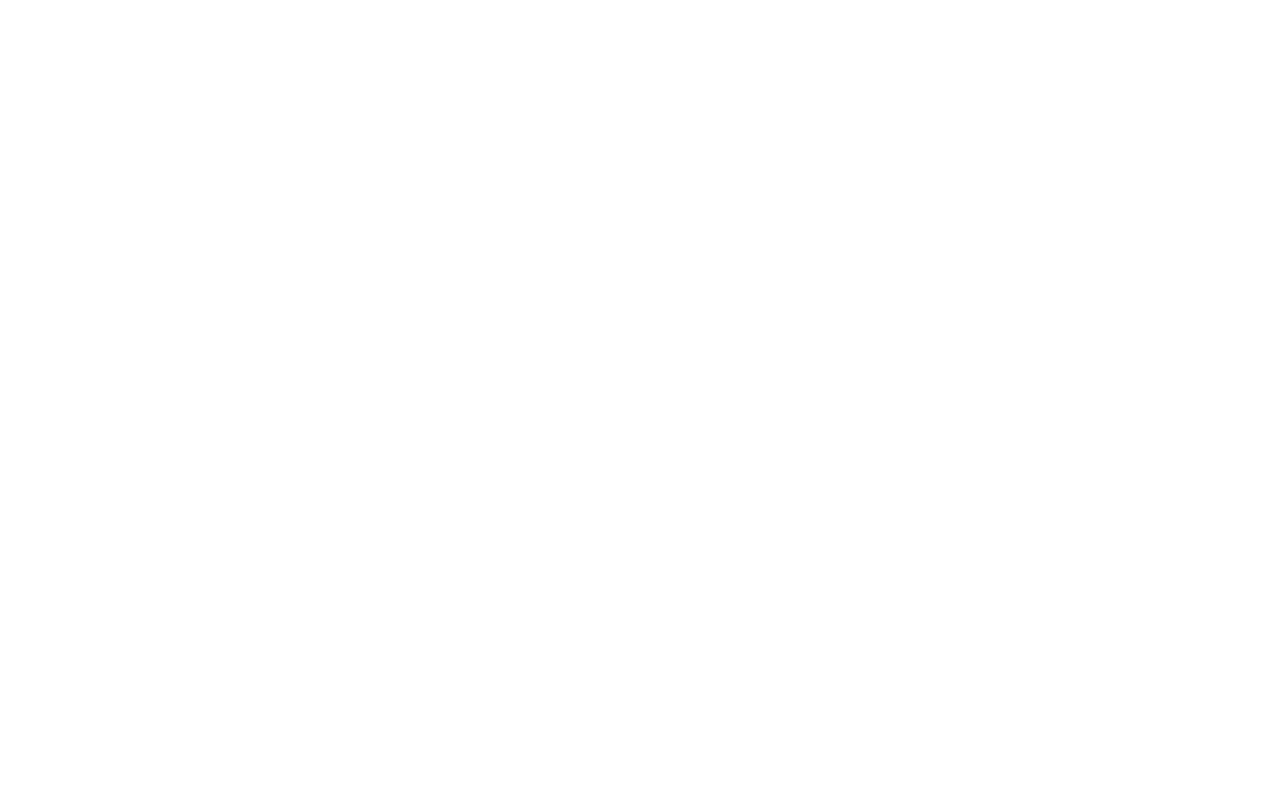
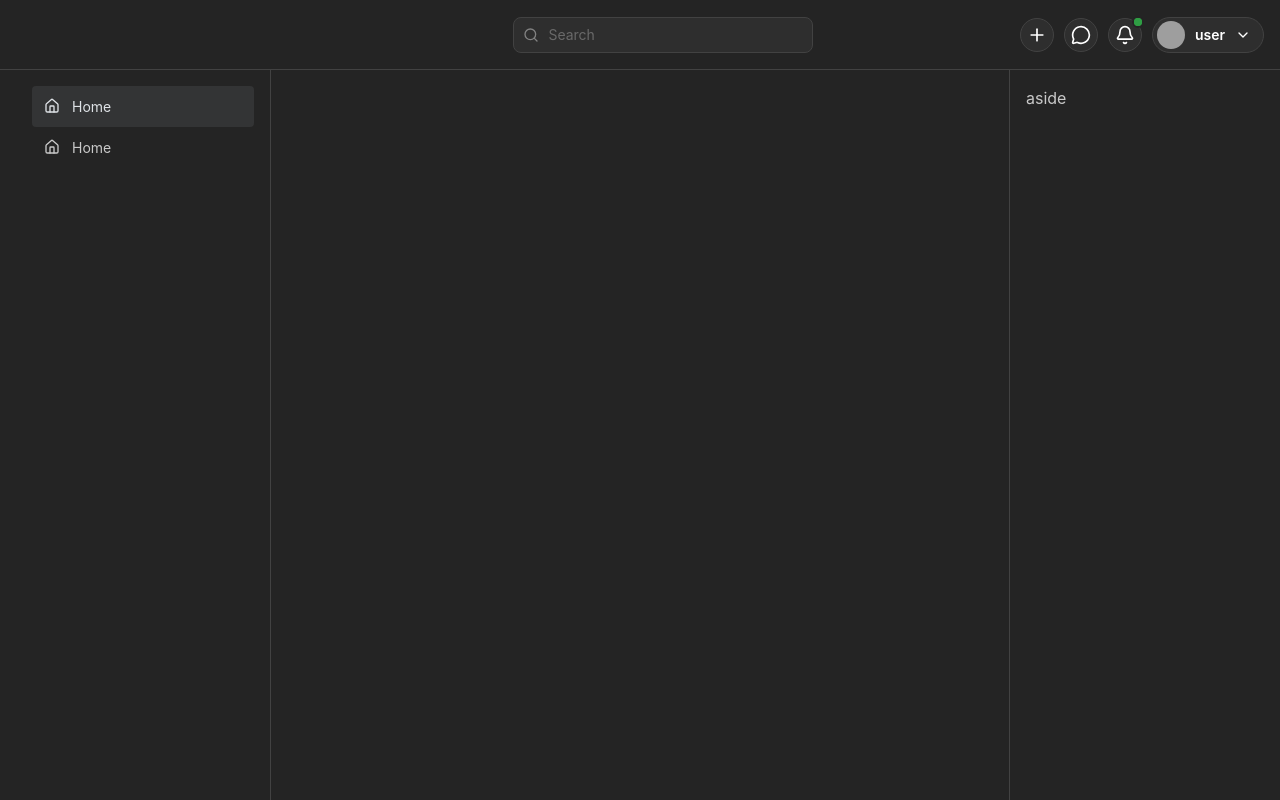
Before and after one commit to ivankov-TS/instagram-clone, a React (Vite) app: page / in a window 1280 px wide. Built offline with nearby package versions, Linux system fonts and the light colour scheme; grey boxes are pictures that could not be loaded.

Commit message:
delete-me

```diff
--- a/package.json
+++ b/package.json
@@ -12,6 +12,7 @@
   "dependencies": {
     "@mantine/core": "^8.3.8",
     "@mantine/hooks": "^8.3.8",
+    "lucide-react": "^0.554.0",
     "react": "^19.1.1",
     "react-dom": "^19.1.1"
   },
--- a/src/application.tsx
+++ b/src/application.tsx
@@ -1,6 +1,93 @@
-import { MantineProvider } from "@mantine/core";
-import "@mantine/core/styles.css";
+import {
+  Avatar,
+  Button,
+  Group,
+  Menu,
+  MantineProvider,
+  ActionIcon,
+  Indicator,
+  TextInput,
+  AppShell,
+  Container,
+  Box,
+  NavLink,
+} from '@mantine/core';
+import '@mantine/core/styles.css';
+import { Bell, ChevronDown, Home, MessageCircle, Plus, Search } from 'lucide-react';
+
+const avatarSrc = 'https://www.blexar.com/avatar.png';
 
 export const Application = () => {
-  return <MantineProvider></MantineProvider>;
+  return (
+    <MantineProvider defaultColorScheme="dark">
+      <AppShell header={{ height: 70 }}>
+        <AppShell.Header>
+          <Container size="xl" h="100%">
+            <Group justify="space-between" align="center" h="100%">
+              <TextInput leftSection={<Search size={16} />} w={291} style={{ opacity: 0 }} placeholder="Search" />
+              <TextInput radius="md" leftSection={<Search size={16} />} w={300} placeholder="Search" />
+
+              <Group gap="xs">
+                <ActionIcon color="gray" variant="default" size="lg" radius="xl">
+                  <Plus size={20} />
+                </ActionIcon>
+                <ActionIcon color="gray" variant="default" size="lg" radius="xl">
+                  <MessageCircle size={20} />
+                </ActionIcon>
+                <Indicator size={12} offset={4} withBorder color="green">
+                  <ActionIcon color="gray" variant="default" size="lg" radius="xl">
+                    <Bell size={20} />
+                  </ActionIcon>
+                </Indicator>
+                <Menu shadow="md" width={200}>
+                  <Menu.Target>
+                    <Button
+                      pl={4}
+                      pr={12}
+                      radius="xl"
+                      color="gray"
+                      variant="default"
+                      size="sm"
+                      leftSection={<Avatar src={avatarSrc} size={28} />}
+                      rightSection={<ChevronDown size={16} />}
+                    >
+                      user
+                    </Button>
+                  </Menu.Target>
+
+                  <Menu.Dropdown>
+                    <Menu.Item>Профиль</Menu.Item>
+
+                    <Menu.Divider />
+                    <Menu.Item color="red">Выйти</Menu.Item>
+                  </Menu.Dropdown>
+                </Menu>
+              </Group>
+            </Group>
+          </Container>
+        </AppShell.Header>
+        <Container size="xl">
+          <Box style={{ display: 'flex' }}>
+            <AppShell.Navbar style={{ position: 'sticky', width: 255 }} p="md">
+              <NavLink
+                href="#required-for-focus"
+                active
+                py={8}
+                px={12}
+                color="gray"
+                style={{ borderRadius: 4 }}
+                label="Home"
+                leftSection={<Home size={16} />}
+              />
+              <NavLink href="#required-for-focus" label="Home" leftSection={<Home size={16} />} />
+            </AppShell.Navbar>
+            <AppShell.Main style={{ flex: 1 }}> </AppShell.Main>
+            <AppShell.Aside style={{ position: 'sticky', width: 255 }} p="md">
+              aside
+            </AppShell.Aside>
+          </Box>
+        </Container>
+      </AppShell>
+    </MantineProvider>
+  );
 };
```
Also changed, not shown: 1 other file (tests, documents, lock files or other folders).
